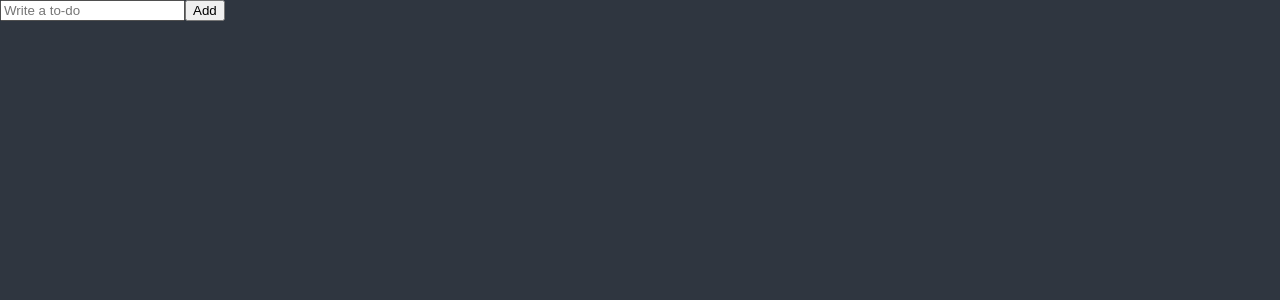
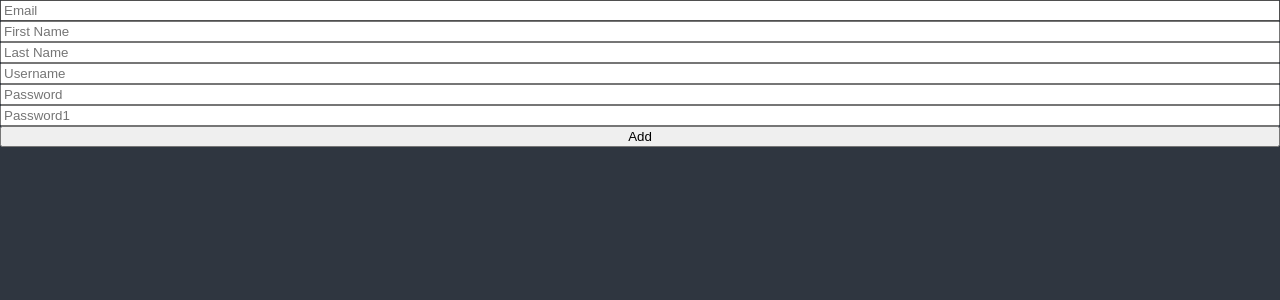
Before and after one commit to RonByRonn/react-master-class-code-challenges-9, a React (Create React App) app: page / in a window 1280 px wide. Shown: the top 300 px of the page. Built offline with nearby package versions, Linux system fonts and the light colour scheme.

Commit message:
6.7 Form Validation

```diff
--- a/src/ToDoList.tsx
+++ b/src/ToDoList.tsx
@@ -30,13 +30,44 @@
 import { useForm } from "react-hook-form";
 
 function ToDoList() {
-	const { register, watch } = useForm();
-	console.log(watch());
-
+	const { register, handleSubmit, formState } = useForm();
+	const onValid = (data: any) => {
+		console.log(data);
+	};
+	console.log(formState.errors);
 	return (
 		<div>
-			<form>
-				<input {...register("toDo")} placeholder="Write a to-do" />
+			<form
+				style={{ display: "flex", flexDirection: "column" }}
+				onSubmit={handleSubmit(onValid)}
+			>
+				<input {...register("email", { required: true })} placeholder="Email" />
+				<input
+					{...register("firstName", { required: true })}
+					placeholder="First Name"
+				/>
+				<input
+					{...register("lastName", { required: true })}
+					placeholder="Last Name"
+				/>
+				<input
+					{...register("username", { required: true, minLength: 10 })}
+					placeholder="Username"
+				/>
+				<input
+					{...register("password", { required: true, minLength: 5 })}
+					placeholder="Password"
+				/>
+				<input
+					{...register("password1", {
+						required: "Password is required",
+						minLength: {
+							value: 5,
+							message: "Your password is too short.",
+						},
+					})}
+					placeholder="Password1"
+				/>
 				<button>Add</button>
 			</form>
 		</div>
```
